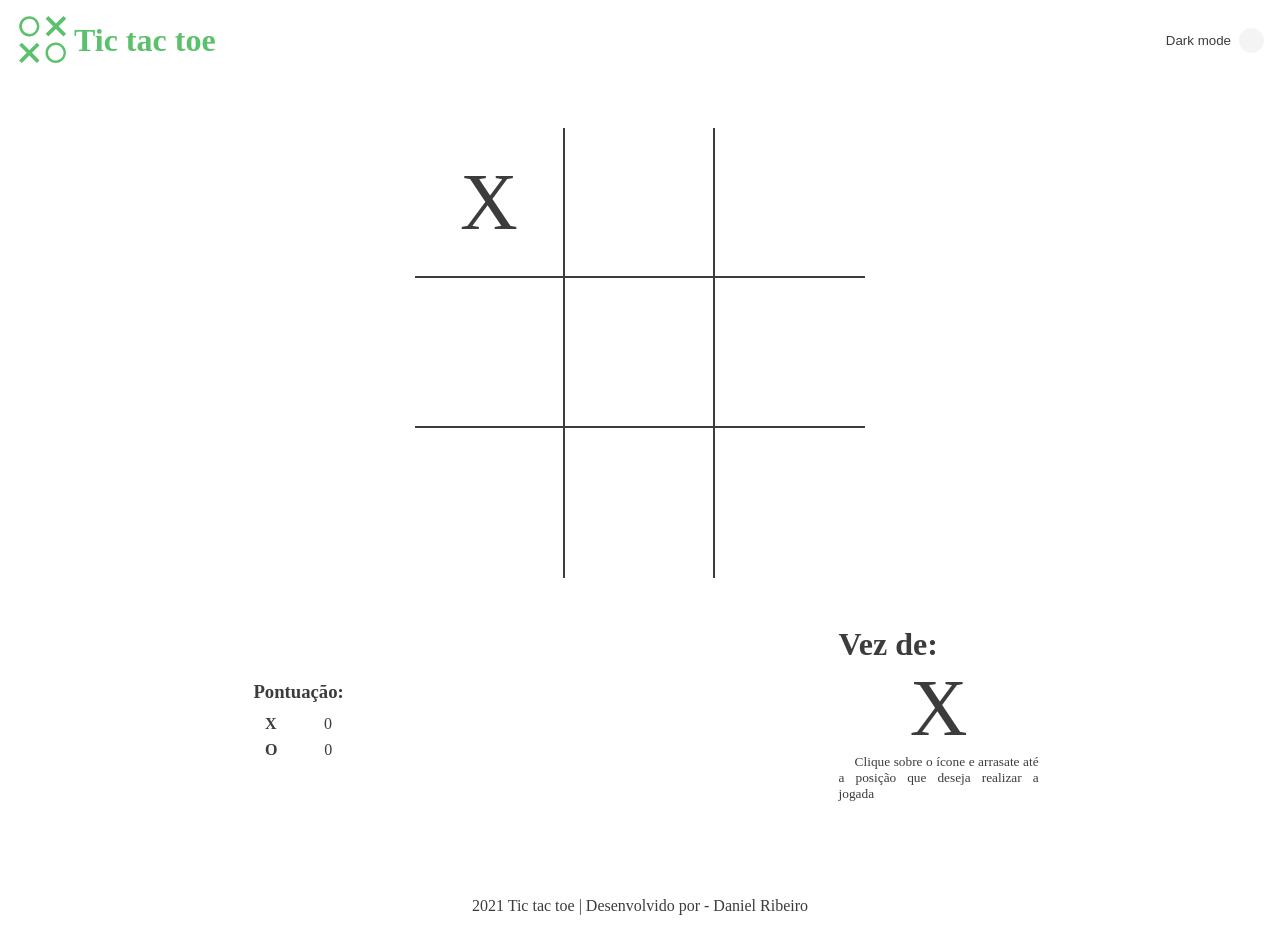
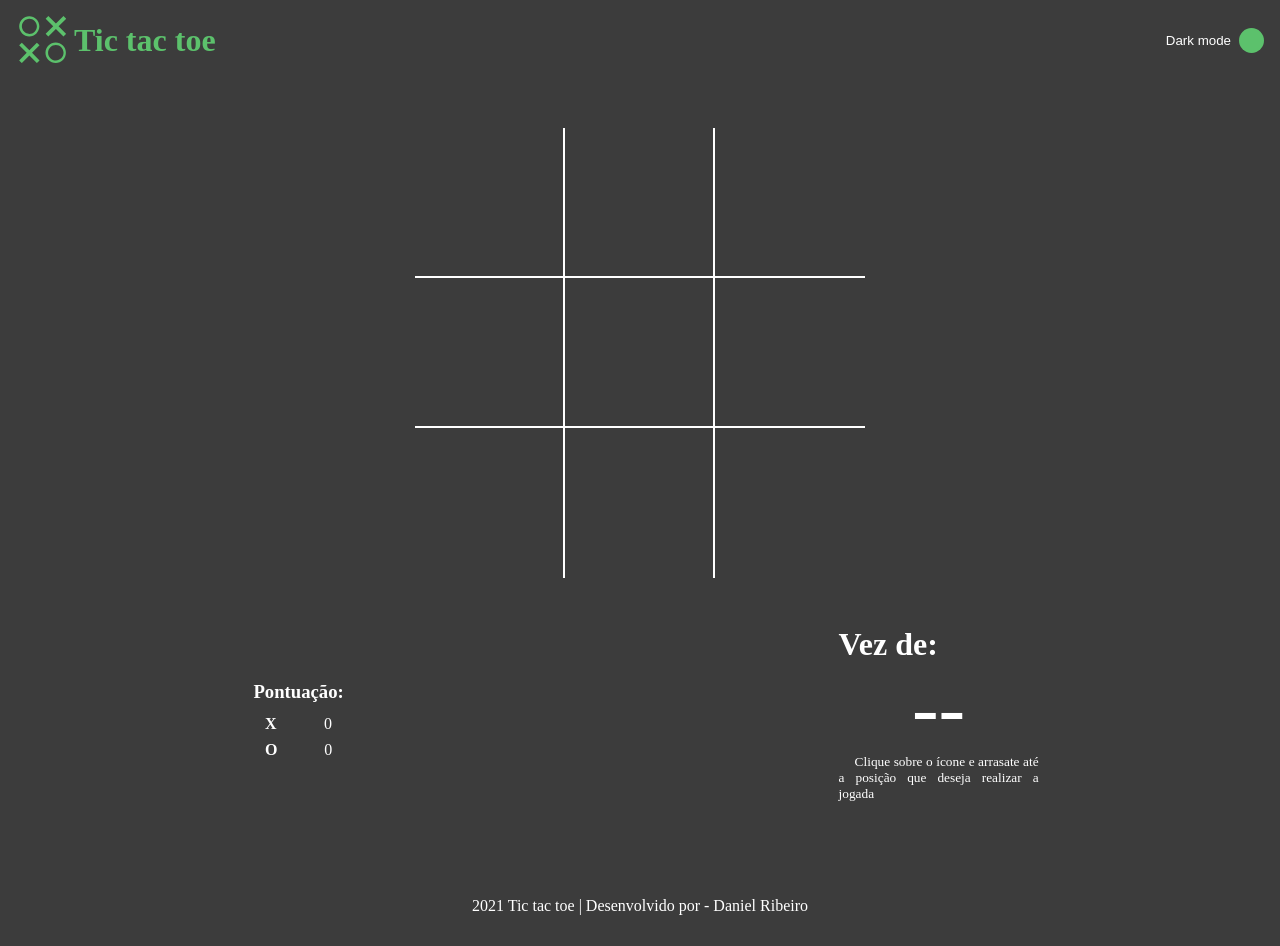
Before and after one commit to daniel-ribeiro1/typescript_tic-tac-toe, a website with bundled scripts: page src/index.html in a window 1280 px wide. Both pictures are taken after a click on the button "Dark mode". Built offline with nearby package versions, Linux system fonts and the light colour scheme.

Commit message:
Fazendo o dark mode funcionar

```diff
--- a/package.json
+++ b/package.json
@@ -5,7 +5,7 @@
   "main": "index.js",
   "scripts": {
     "compile": "tsc && copyfiles -u 1 src/**/*.* -e src/**/*.ts  dist/",
-    "start-dev": "tsc -w && copyfiles -u 1 src/**/*.* -e src/**/*.ts  dist/"
+    "start-dev": "copyfiles -u 1 src/**/*.* -e src/**/*.ts  dist/ && tsc -w"
   },
   "keywords": [],
   "author": "",
--- a/src/css/styles.css
+++ b/src/css/styles.css
@@ -181,8 +181,9 @@ footer {
     justify-content: center;
 
     min-height: 80px;
+    margin-top: 4rem;
 
-    margin-top: 4rem;
+    text-align: center;
 }
 
 
--- a/src/index.html
+++ b/src/index.html
@@ -22,7 +22,7 @@
     </header>
 
     <div class="table">
-        <div class="option border-right border-bottom light-mode" data-option="a1">X</div>
+        <div class="option border-right border-bottom light-mode" data-option="a1"></div>
         <div class="option border-right border-bottom light-mode" data-option="a2"></div>
         <div class="option border-bottom light-mode" data-option="a3"></div>
 
@@ -47,7 +47,7 @@
         </div>
         <div class="player-area">
             <h2>Vez de: </h2>
-            <p class="player" draggable="true">X</p>
+            <p class="player" draggable="true">--</p>
             <small>Clique sobre o ícone e arrasate até a posição que deseja realizar a jogada</small>
         </div>
     </div>
--- a/src/js/script.ts
+++ b/src/js/script.ts
@@ -0,0 +1,26 @@
+// HTML Elements
+let darkModeButton = document.querySelector('header .dark-mode-button') as HTMLButtonElement;
+
+// Initial Data
+const darkMode = {
+    status: false,
+    toggle
+}
+
+// Events
+    darkModeButton.addEventListener('click', darkMode.toggle);
+
+// Functions
+function toggle(e: Event) {
+    let className = (darkMode.status) ? 'dark-mode' : 'light-mode';
+    let elements = document.querySelectorAll('.' + className);
+    let darkModeIndicatorElement = document.querySelector('.dark-mode-button .dark-mode-indicator') as HTMLDivElement;
+
+    elements.forEach(element => {
+        element.classList.remove(className);
+        element.classList.add((className === 'dark-mode') ? 'light-mode': 'dark-mode');
+    });
+
+    darkModeIndicatorElement.classList.toggle('active');
+    darkMode.status = (darkMode.status) ? false : true;
+}
```
